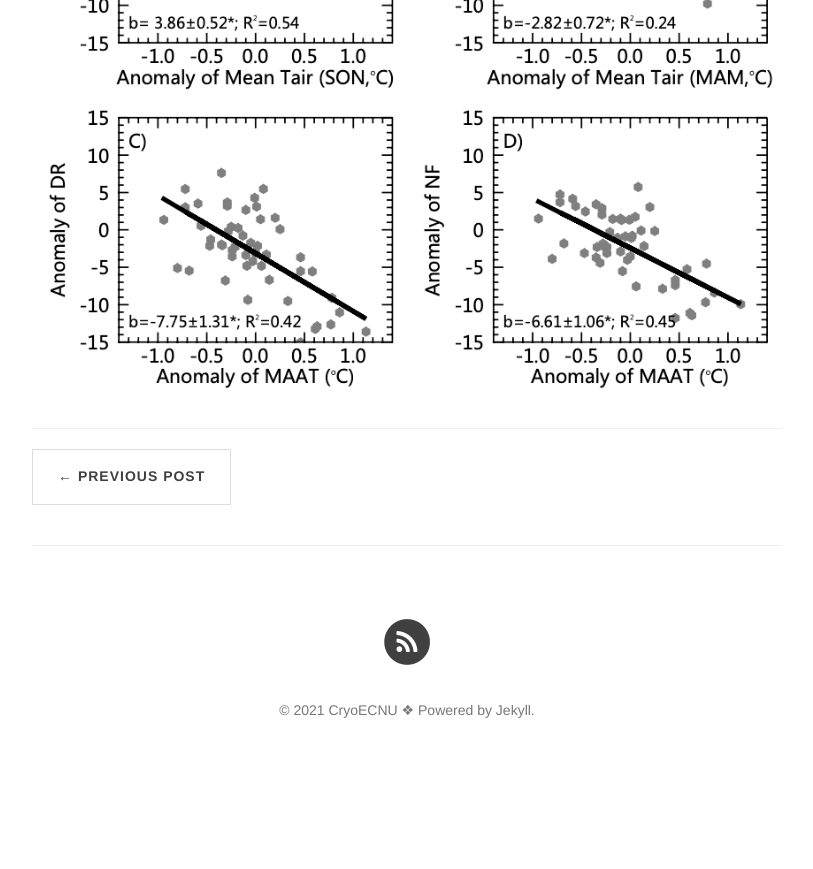
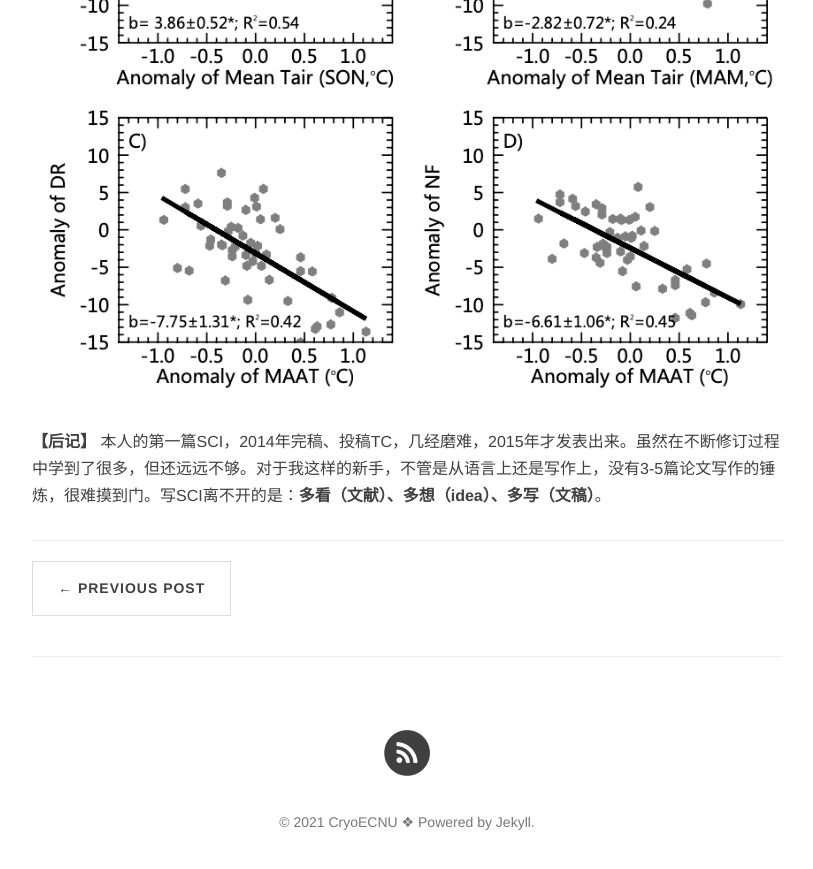
Before and after one commit to CryoECNU/cryoecnu.github.io, a Jekyll site: the page built from _posts/2021-02-13-Freeze_Thaw_Changes_China.md, in a window 1280 px wide and 900 px high, scrolled down 1794 px. Shown: the top 869 px of the window, without its empty margins (233-1046 px from the left). Built offline with Jekyll 4.4.1, drawn with Linux system fonts in a browser that asks for light colours; nearby versions of some CDN libraries; formulas are drawn with MathJax 3; comment, search, counter and statistics services are not loaded; before the commit the page ends 2582 px from its top, so only the background shows below that.

Commit message:
Update 2021-02-13-Freeze_Thaw_Changes_China.md

```diff
--- a/_posts/2021-02-13-Freeze_Thaw_Changes_China.md
+++ b/_posts/2021-02-13-Freeze_Thaw_Changes_China.md
@@ -31,3 +31,5 @@ Changes in the timing and duration of the near-surface soil freeze/thaw status f
 <center>
 <p><img src="/img/WX20210213-152741@2x.png" align="center"></p>
 </center>
+
+**【后记】** 本人的第一篇SCI，2014年完稿、投稿TC，几经磨难，2015年才发表出来。虽然在不断修订过程中学到了很多，但还远远不够。对于我这样的新手，不管是从语言上还是写作上，没有3-5篇论文写作的锤炼，很难摸到门。写SCI离不开的是：**多看（文献）、多想（idea）、多写（文稿）**。
```
